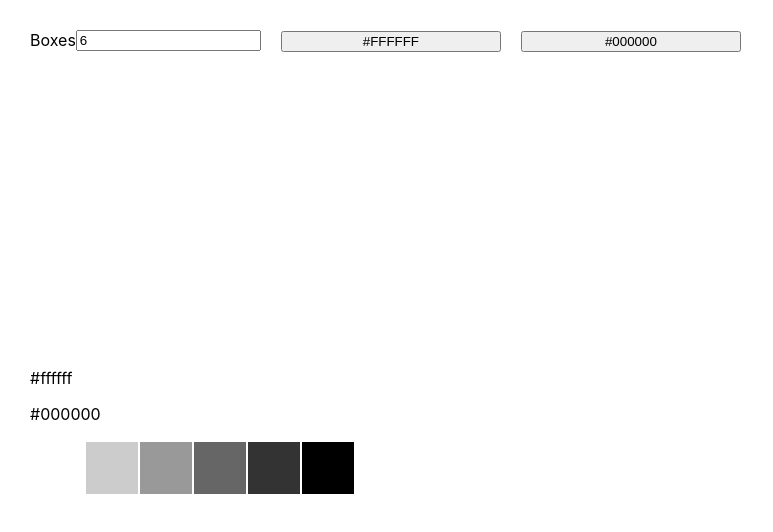
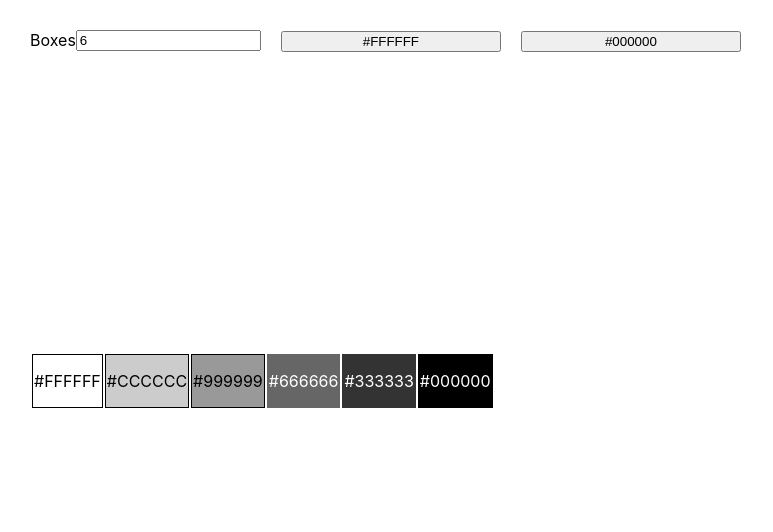
Before and after one commit to yonatanmk/quantized-color-gradient, a React (Create React App) app: page / in a window 1280 px wide. Shown: the top 532 px of the page, without its empty margins (0-773 px from the left). Built offline with nearby package versions, Linux system fonts and the light colour scheme.

Commit message:
contrast color

```diff
--- a/src/App.js
+++ b/src/App.js
@@ -44,8 +44,6 @@ class App extends React.Component {
             handleColorChange={(color) => this.handleColorChange('color2', color)}
           />
         </div>
-        <p>{color1}</p>
-        <p>{color2}</p>
         <BoxTable boxArr={boxArr} />
       </div>
     );
--- a/src/BoxTable.js
+++ b/src/BoxTable.js
@@ -1,20 +1,26 @@
 import React from 'react';
+import { getContrast } from './utils';
 
 class App extends React.Component {
   render() {
     const { boxArr } = this.props;
-    // console.log(boxArr)
     return (
       <div className="boxTable">
         <table>
           <tbody>
             <tr>
-              {boxArr.map(boxColor =>
-                <td
-                  key={Math.random() + boxColor}
-                  className="box"
-                  style={{ backgroundColor: boxColor}}>
-                </td>
+              {boxArr.map(boxColor => {
+                const contrastColor = getContrast(boxColor);
+                return (
+                  <td
+                    key={Math.random() + boxColor}
+                    className="box"
+                    style={{ backgroundColor: boxColor, color: contrastColor, border: `1px solid ${contrastColor === 'white' ? boxColor : contrastColor}`}}
+                  >
+                    {boxColor.toUpperCase()}
+                  </td>
+                )
+              }
               )}
             </tr>
           </tbody>
--- a/src/utils.js
+++ b/src/utils.js
@@ -18,3 +18,28 @@ const toHex = c => {
   if (hex.length === 1) return '0' + hex;
   return hex;
 }
+
+export const getContrast = hexcolor => {
+	// If a leading # is provided, remove it
+	if (hexcolor.slice(0, 1) === '#') {
+		hexcolor = hexcolor.slice(1);
+	}
+
+	// If a three-character hexcode, make six-character
+	if (hexcolor.length === 3) {
+		hexcolor = hexcolor.split('').map(function (hex) {
+			return hex + hex;
+		}).join('');
+	}
+
+	// Convert to RGB value
+	var r = parseInt(hexcolor.substr(0,2),16);
+	var g = parseInt(hexcolor.substr(2,2),16);
+	var b = parseInt(hexcolor.substr(4,2),16);
+
+	// Get YIQ ratio
+	var yiq = ((r * 299) + (g * 587) + (b * 114)) / 1000;
+
+	// Check contrast
+	return (yiq >= 128) ? 'black' : 'white';
+};
```
